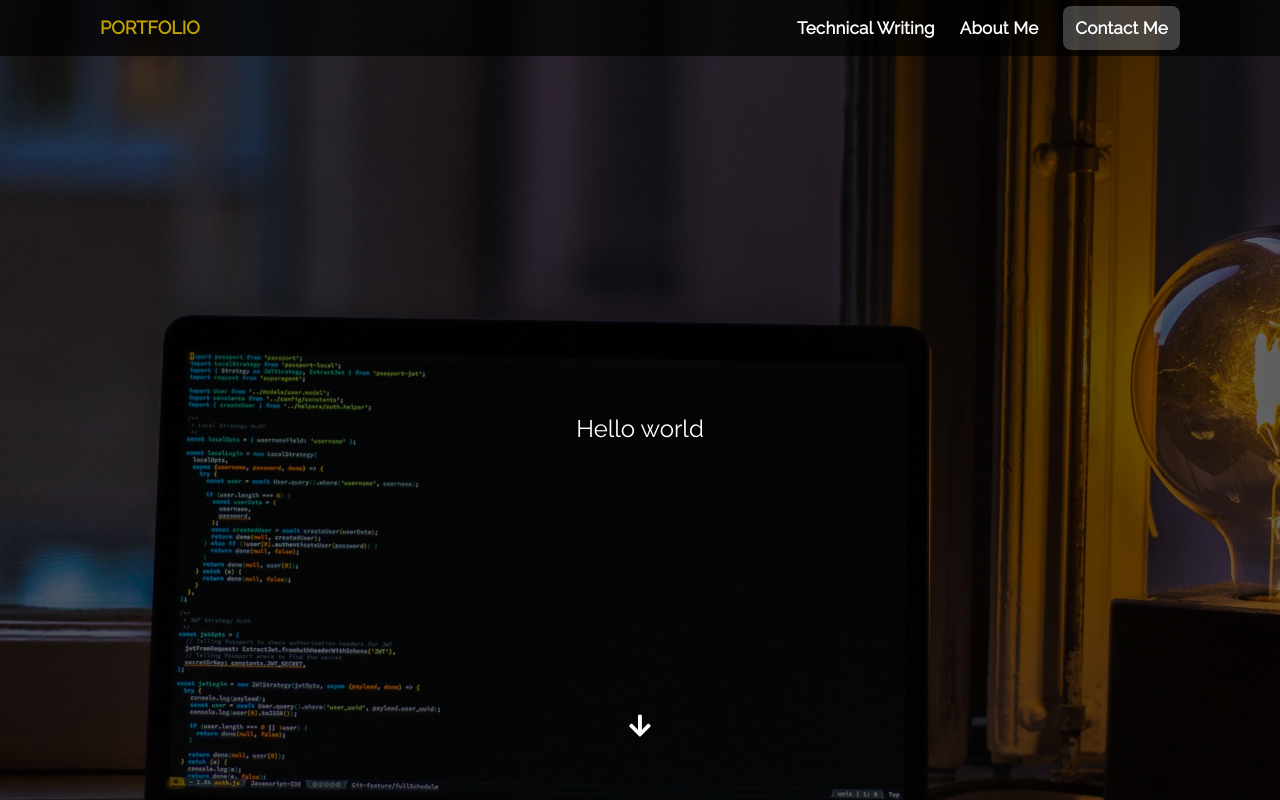
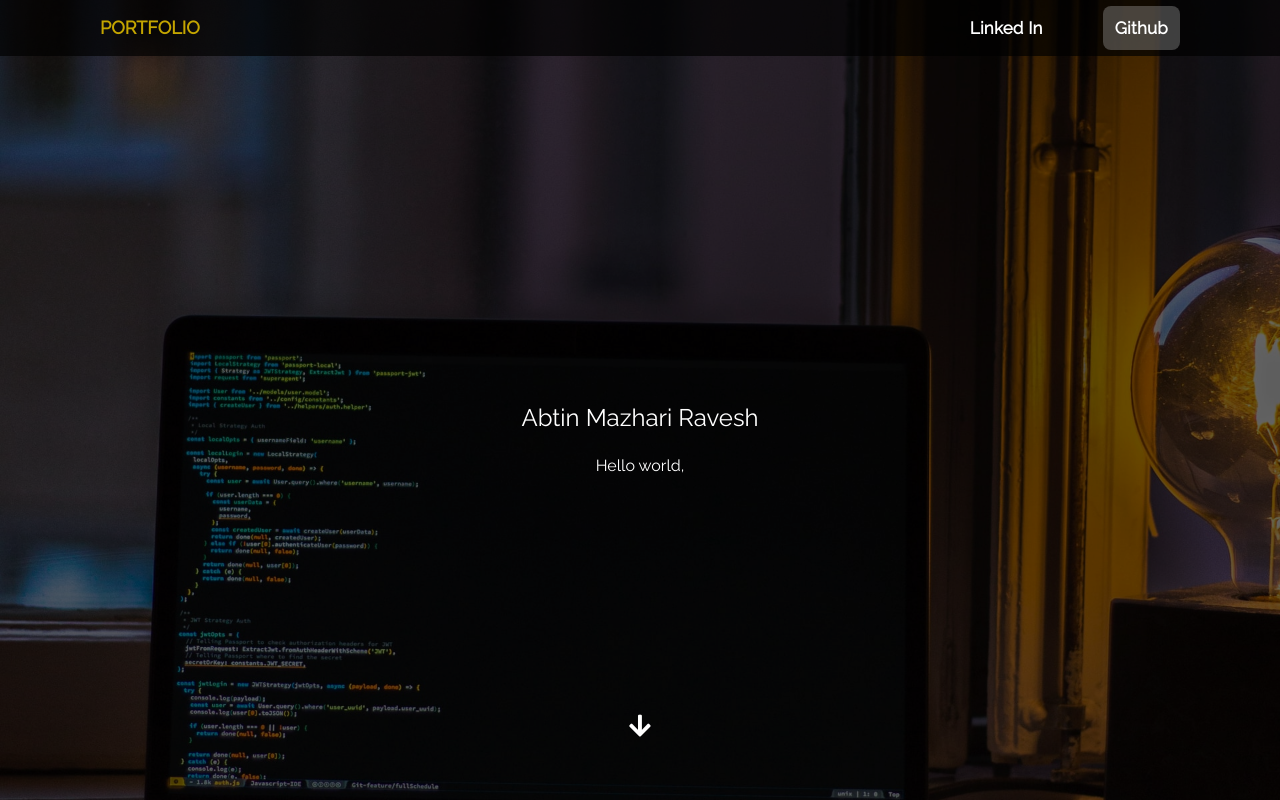
Before and after one commit to Abtin-R/index-page, a plain HTML site: page index.html in a window 1280 px wide. Drawn offline with Linux system fonts and the light colour scheme.

Commit message:
banner base done styling next

```diff
--- a/index.css
+++ b/index.css
@@ -111,7 +111,7 @@ nav ul li a:hover {
 }
 
 nav ul li + li {
-    margin-left: 25px;
+    margin-left: 60px;
 }
 
 .hero-banner {
@@ -275,6 +275,12 @@ nav ul li + li {
     align-items: center;
     justify-content: center;
 }
+#center div {
+    width: 400px;
+    height: 50px;
+    text-align: center;
+
+}
 #bottom {
     position: fixed;
     width: 100%;
--- a/index.html
+++ b/index.html
@@ -23,13 +23,10 @@
                         <nav>
                             <ul>
                                 <li>
-                                    <a href="techwrit.html">Technical Writing</a>
+                                    <a href="aboutme.html" >Linked In</a>
                                 </li>
                                 <li>
-                                    <a href="aboutme.html" >About Me</a>
-                                </li>
-                                <li>
-                                    <a href="contact-us.html">Contact Me</a>
+                                    <a href="contact-us.html">Github</a>
                                 </li>
                             </ul>
                         </nav>
@@ -37,7 +34,11 @@
                 </header>
                 <div id="full">
                     <div id="center">
-                        <h2>Hello world</h2>
+                        <div>
+                            <h2>Abtin Mazhari Ravesh</h2>
+                            <p>Hello world,</p>
+                        </div>
+
                     </div>
                     <div id="bottom">
                         <div class="banner-footer">
```
